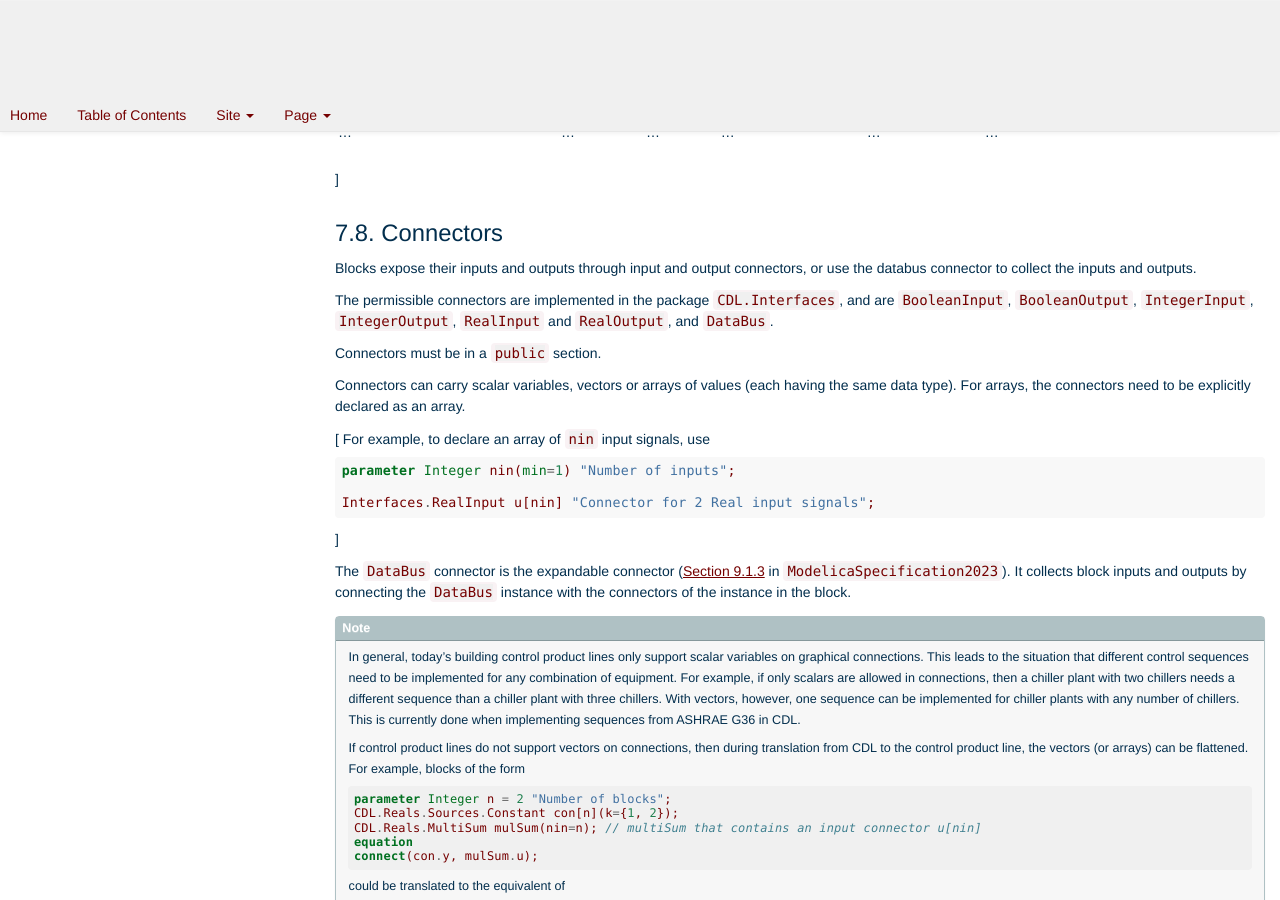
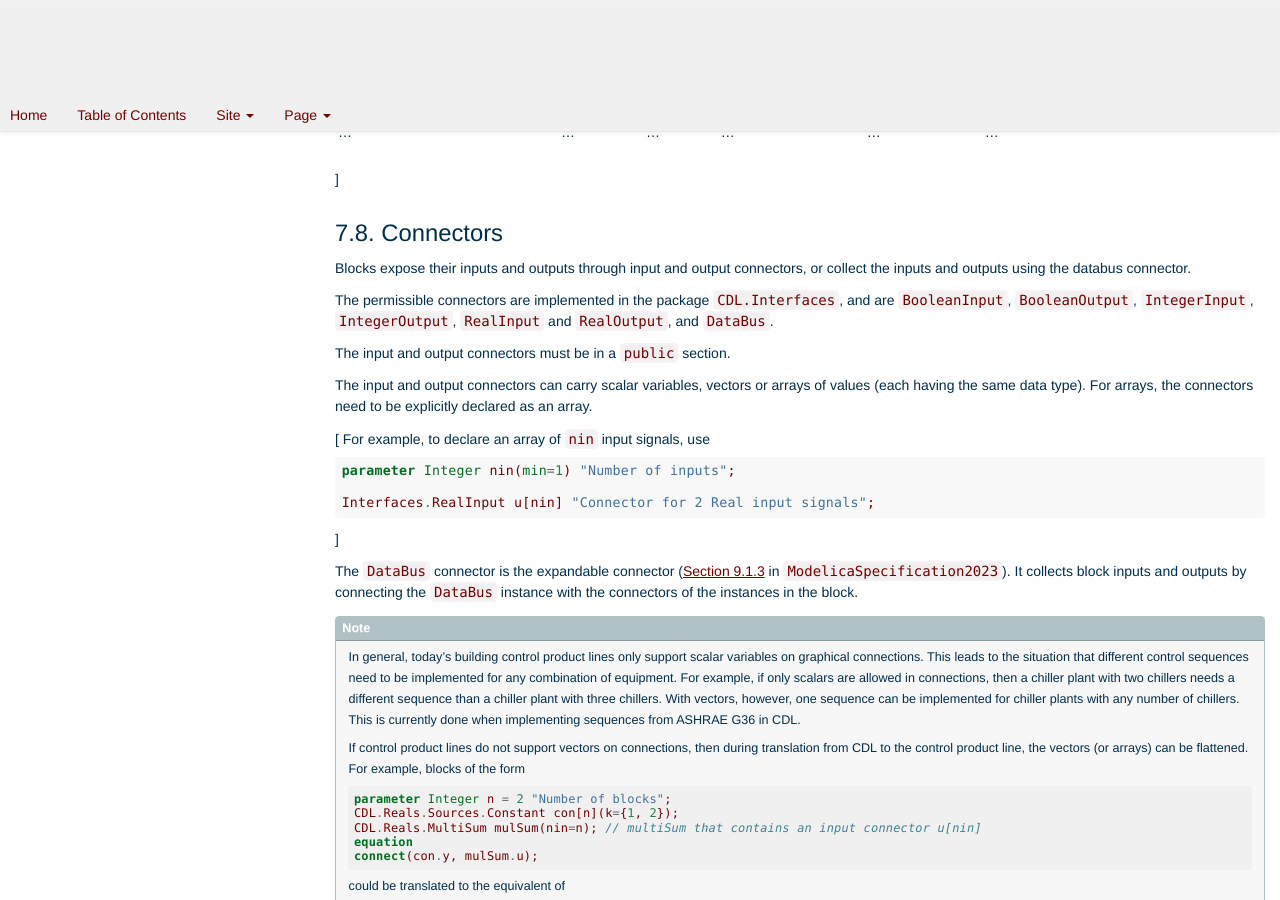
Before and after one commit to lbl-srg/obc, a Sphinx documentation site: the page built from specification/source/cdl.rst, in a window 1280 px wide and 900 px high, scrolled down 17421 px. Built offline with Sphinx 7.4.7, drawn with Linux system fonts in a browser that asks for light colours; formulas are drawn with MathJax 3; cross-references to code outside the pages are shown as plain code.

Commit message:
improved databus specification

```diff
--- a/specification/source/cdl.rst
+++ b/specification/source/cdl.rst
@@ -1294,7 +1294,7 @@ Connectors
 ^^^^^^^^^^
 
 Blocks expose their inputs and outputs through input and output
-connectors, or use the databus connector to collect the inputs and outputs.
+connectors, or collect the inputs and outputs using the databus connector.
 
 The permissible connectors are implemented in the package
 ``CDL.Interfaces``, and are
@@ -1303,10 +1303,11 @@ The permissible connectors are implemented in the package
 ``RealInput`` and ``RealOutput``,
 and ``DataBus``.
 
-Connectors must be in a ``public`` section.
-
-Connectors can carry scalar variables, vectors or arrays of values (each having the same data type).
-For arrays, the connectors need to be explicitly declared as an array.
+The input and output connectors must be in a ``public`` section.
+
+The input and output connectors can carry scalar variables, vectors or arrays of values
+(each having the same data type). For arrays, the connectors need to be explicitly declared
+as an array.
 
 [ For example, to declare an array of ``nin`` input signals, use
 
@@ -1320,8 +1321,8 @@ For arrays, the connectors need to be explicitly declared as an array.
 
 The ``DataBus`` connector is the expandable connector
 (`Section 9.1.3 <https://specification.modelica.org/maint/3.6/connectors-and-connections.html#expandable-connectors>`_
-in :cite:`ModelicaSpecification2023`). It collects
-block inputs and outputs by connecting the ``DataBus`` instance with the connectors of the instance in the block.
+in :cite:`ModelicaSpecification2023`). It collects block inputs and outputs by connecting the ``DataBus``
+instance with the connectors of the instances in the block.
 
 .. note::
 
```
